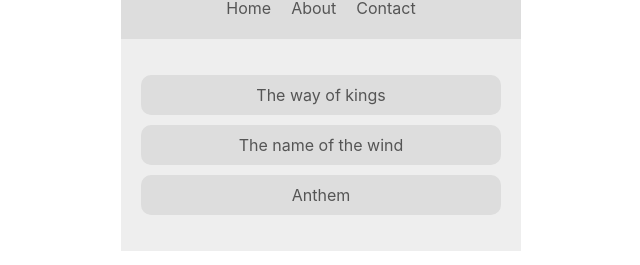
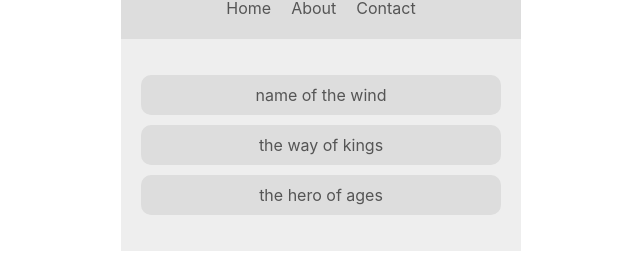
Before and after one commit to guilherme-leite/contextapp, a React (Create React App) app: page / in a window 1280 px wide. Shown: the part 142-407 px from the top of the page, without its empty margins (319-959 px from the left). Built offline with nearby package versions, Linux system fonts and the light colour scheme.

Commit message:
Feat: Creating BookContextProvider e implementando na BookList.js

```diff
--- a/src/components/BookList.js
+++ b/src/components/BookList.js
@@ -1,5 +1,6 @@
 // import React, { Component, useContext } from 'react';
 import React, { useContext } from 'react';
+import { BookContext } from '../contexts/BookContext';
 import { ThemeContext } from '../contexts/ThemeContext';
 
 // Class component usando contextType.
@@ -26,15 +27,17 @@
 // Stateless function component utilizando useContexte
 
 const BookList = () => {
-  useContext(ThemeContext);
-  const { isLightTheme, light, dark } = useContext(ThemeContext)
+  const { isLightTheme, light, dark } = useContext(ThemeContext);
+  const { books } = useContext(BookContext);
   const theme = isLightTheme ? light : dark;
   return (
     <div className="book-list" style={{ color: theme.syntax, background: theme.bg }}>
       <ul>
-        <li style={{ background: theme.ui }}>The way of kings</li>
-        <li style={{ background: theme.ui }}>The name of the wind</li>
-        <li style={{ background: theme.ui }}>Anthem</li>
+        {books.map(book => {
+          return(
+            <li key={book.id} style={{ background: theme.ui }}>{ book.title }</li>
+          )
+        })}
       </ul>
     </div>
   );
--- a/src/contexts/BookContext.js
+++ b/src/contexts/BookContext.js
@@ -9,7 +9,7 @@
     {title: 'the hero of ages', id: 3},
   ]);
   return (
-    <BookContext.Provider values={books}>
+    <BookContext.Provider value={{books}}>
       {props.children}
     </BookContext.Provider>
   );
```
